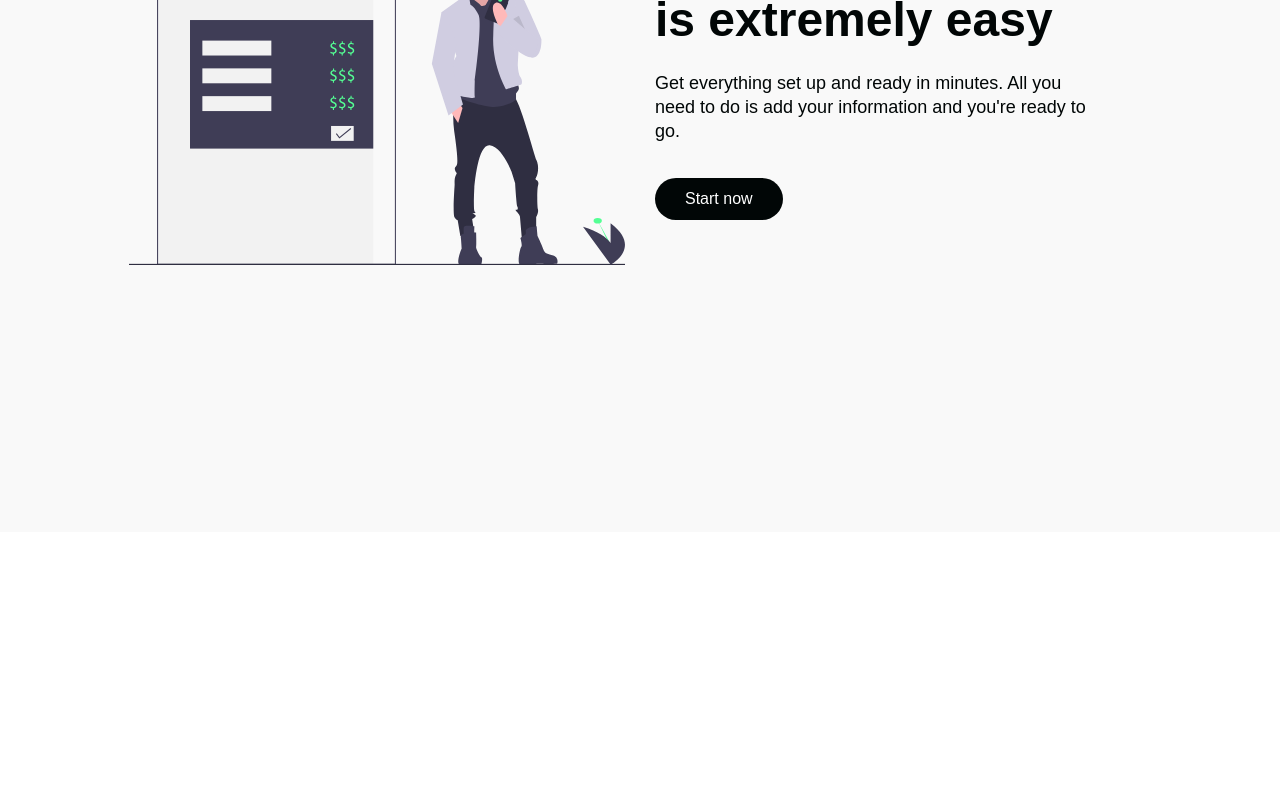
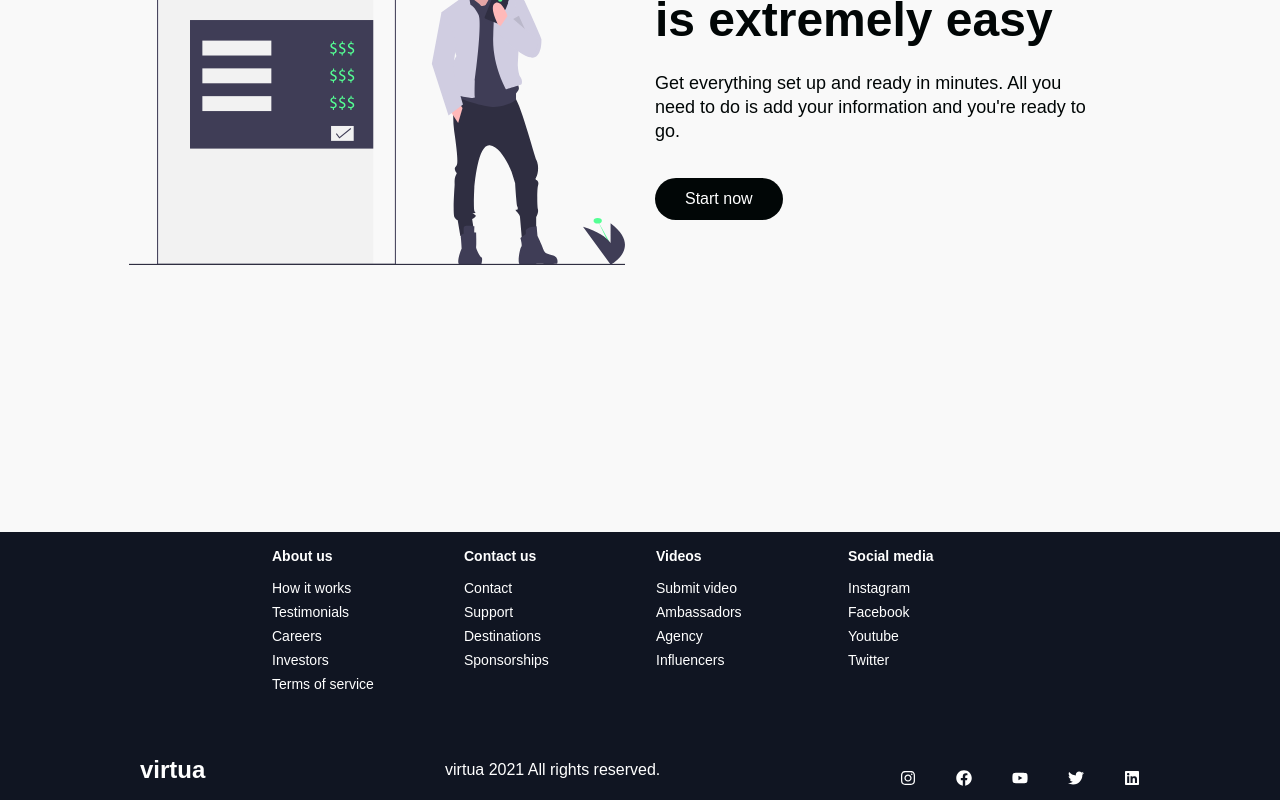
Before and after one commit to ayushy11/Virtua, a React (Create React App) app: page / in a window 1280 px wide. Shown: the part 3648-4448 px from the top of the page. Before the commit the page ends 4180 px from the top, so only its background shows below. Built offline with nearby package versions, Linux system fonts and the light colour scheme; a web font is replaced by a local one.

Commit message:
feat: footer

```diff
--- /dev/null
+++ b/src/components/Footer/FooterElements.js
@@ -0,0 +1,112 @@
+import styled from "styled-components";
+import { Link } from "react-router-dom";
+
+export const FooterContainer = styled.footer`
+  background-color: #101522;
+`;
+
+export const FooterWrap = styled.div`
+  display: flex;
+  flex-direction: column;
+  justify-content: center;
+  align-items: center;
+  max-width: 1100px;
+  margin: 0 auto;
+`;
+
+export const FooterLinksContainer = styled.div`
+  display: flex;
+  justify-content: center;
+
+  @media screen and (max-width: 820px) {
+    padding-top: 32px;
+  }
+`;
+
+export const FooterLinksWrapper = styled.div`
+  display: flex;
+
+  @media screen and (max-width: 820px) {
+    flex-direction: column;
+  }
+`;
+
+export const FooterLinkItems = styled.div`
+  display: flex;
+  flex-direction: column;
+  align-items: flex-start;
+  color: #fff;
+  margin: 16px;
+  text-align: left;
+  width: 160px;
+  box-sizing: border-box;
+
+  @media screen and (max-width: 420px) {
+    margin: 0;
+    padding: 10px;
+    width: 100%;
+  }
+`;
+
+export const FooterLinkTitle = styled.h1`
+  font-size: 14px;
+  margin-bottom: 16px;
+`;
+
+export const FooterLink = styled(Link)`
+  color: #fff;
+  text-decoration: none;
+  margin-bottom: 0.5rem;
+  font-size: 14px;
+
+  &:hover {
+    color: #01bf71;
+    transition: 0.3s ease-out;
+  }
+`;
+
+export const SocialMedia = styled.section`
+  max-width: 1000px;
+  width: 100%;
+`;
+
+export const SocialMediaWrap = styled.div`
+  display: flex;
+  justify-content: space-between;
+  align-items: center;
+  max-width: 1100px;
+  margin: 40px auto 0 auto;
+
+  @media screen and (max-width: 820px) {
+    flex-direction: column;
+  }
+`;
+
+export const SocialLogo = styled(Link)`
+  color: white;
+  margin-bottom: 16px;
+  cursor: pointer;
+  justify-self: start;
+  text-decoration: none;
+  font-size: 1.5rem;
+  display: flex;
+  align-items: center;
+  font-weight: bold;
+`;
+
+export const WebsiteRights = styled.div`
+  color: white;
+  margin-bottom: 16px;
+`;
+
+export const SocialIcons = styled.div`
+  display: flex;
+  justify-content: space-between;
+  align-items: center;
+  width: 240px;
+`;
+
+export const SocialIconLink = styled.a`
+  color: white;
+  font-size: 24px;
+`;
--- /dev/null
+++ b/src/components/Footer/index.js
@@ -0,0 +1,97 @@
+import React from "react";
+import {
+  FooterContainer,
+  FooterWrap,
+  FooterLinksContainer,
+  FooterLinksWrapper,
+  FooterLinkItems,
+  FooterLinkTitle,
+  FooterLink,
+  SocialMedia,
+  SocialMediaWrap,
+  SocialIconLink,
+  SocialIcons,
+  SocialLogo,
+  WebsiteRights,
+} from "./FooterElements";
+import {
+  FaInstagram,
+  FaFacebook,
+  FaYoutube,
+  FaLinkedin,
+  FaTwitter,
+} from "react-icons/fa";
+
+function Footer() {
+  return (
+    <>
+      <FooterContainer>
+        <FooterWrap>
+          <FooterLinksContainer>
+            <FooterLinksWrapper>
+              <FooterLinkItems>
+                <FooterLinkTitle>About us</FooterLinkTitle>
+                <FooterLink to="/signin">How it works</FooterLink>
+                <FooterLink to="/signin">Testimonials</FooterLink>
+                <FooterLink to="/signin">Careers</FooterLink>
+                <FooterLink to="/signin">Investors</FooterLink>
+                <FooterLink to="/signin">Terms of service</FooterLink>
+              </FooterLinkItems>
+              <FooterLinkItems>
+                <FooterLinkTitle>Contact us</FooterLinkTitle>
+                <FooterLink to="/">Contact</FooterLink>
+                <FooterLink to="/">Support</FooterLink>
+                <FooterLink to="/">Destinations</FooterLink>
+                <FooterLink to="/">Sponsorships</FooterLink>
+              </FooterLinkItems>
+            </FooterLinksWrapper>
+            <FooterLinksWrapper>
+              <FooterLinkItems>
+                <FooterLinkTitle>Videos</FooterLinkTitle>
+                <FooterLink to="/">Submit video</FooterLink>
+                <FooterLink to="/">Ambassadors</FooterLink>
+                <FooterLink to="/">Agency</FooterLink>
+                <FooterLink to="/">Influencers</FooterLink>
+              </FooterLinkItems>
+              <FooterLinkItems>
+                <FooterLinkTitle>Social media</FooterLinkTitle>
+                <FooterLink to="/">Instagram</FooterLink>
+                <FooterLink to="/">Facebook</FooterLink>
+                <FooterLink to="/">Youtube</FooterLink>
+                <FooterLink to="/">Twitter</FooterLink>
+              </FooterLinkItems>
+            </FooterLinksWrapper>
+          </FooterLinksContainer>
+
+          <SocialMedia>
+            <SocialMediaWrap>
+              <SocialLogo to="/">virtua</SocialLogo>
+              <WebsiteRights>
+                virtua {new Date().getFullYear()} All rights reserved.
+              </WebsiteRights>
+              <SocialIcons>
+                <SocialIconLink href="/" target="_blank" aria-label="Instagram">
+                  <FaInstagram />
+                </SocialIconLink>
+                <SocialIconLink href="/" target="_blank" aria-label="Facebook">
+                  <FaFacebook />
+                </SocialIconLink>
+                <SocialIconLink href="/" target="_blank" aria-label="Youtube">
+                  <FaYoutube />
+                </SocialIconLink>
+                <SocialIconLink href="/" target="_blank" aria-label="Twitter">
+                  <FaTwitter />
+                </SocialIconLink>
+                <SocialIconLink href="/" target="_blank" aria-label="Linkedin">
+                  <FaLinkedin />
+                </SocialIconLink>
+              </SocialIcons>
+            </SocialMediaWrap>
+          </SocialMedia>
+        </FooterWrap>
+      </FooterContainer>
+    </>
+  );
+}
+
+export default Footer;
--- a/src/pages/index.js
+++ b/src/pages/index.js
@@ -1,4 +1,5 @@
 import React, { useState } from "react";
+import Footer from "../components/Footer";
 import HeroSection from "../components/HeroSection";
 import InfoSection from "../components/InfoSection";
 import {
@@ -26,6 +27,7 @@
       <InfoSection {...homeObjTwo} />
       <Services />
       <InfoSection {...homeObjThree} />
+      <Footer />
     </>
   );
 }
--- a/src/pages/signin.js
+++ b/src/pages/signin.js
@@ -3,7 +3,7 @@
 function SignInPage() {
     return (
         <>
-            Sign in
+            {/* Sign in */}
         </>
     )
 }
```
